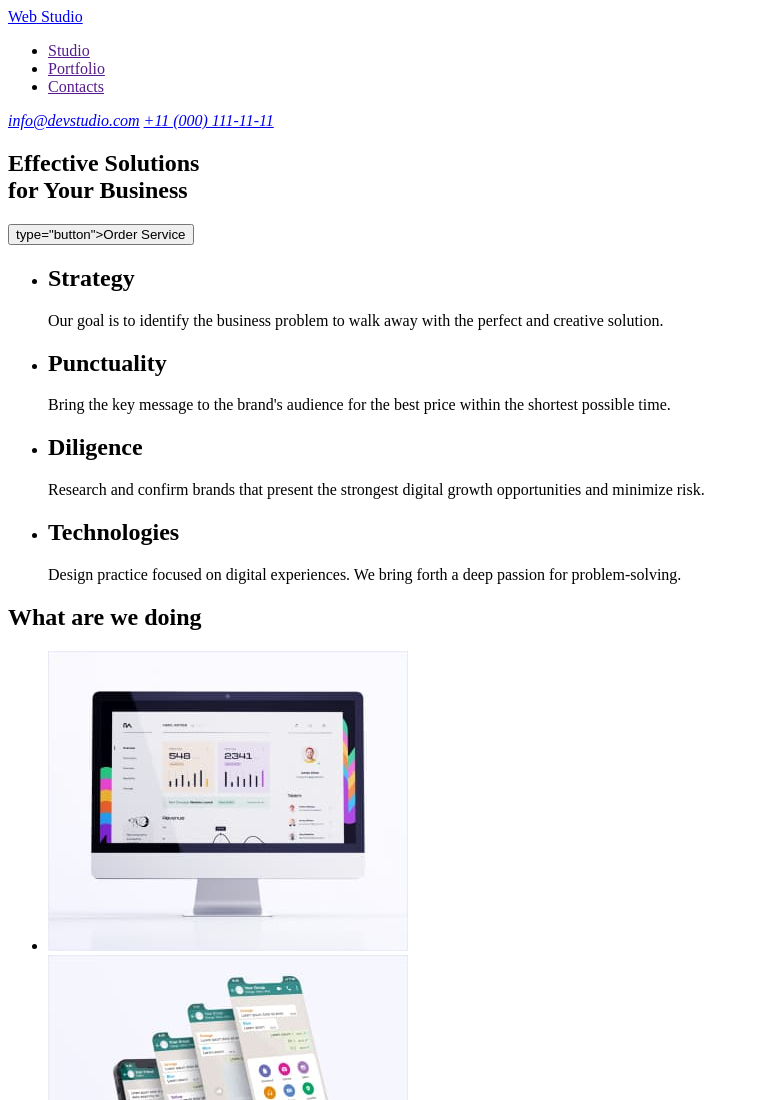
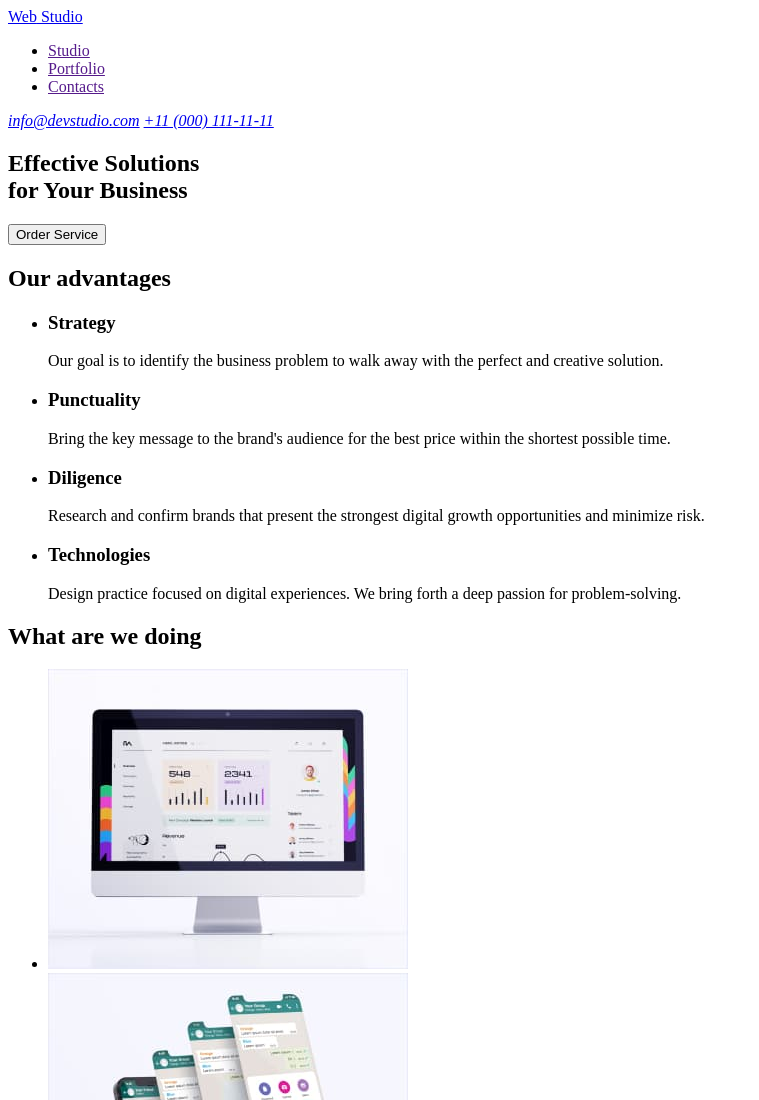
Before and after one commit to groats23/goit-homework-01, a plain HTML site: page index.html in a window 1280 px wide. Shown: the top 1100 px of the page, without its empty margins (0-759 px from the left). Drawn offline with Linux system fonts and the light colour scheme.

Commit message:
Update index.html

```diff
--- a/index.html
+++ b/index.html
@@ -11,19 +11,18 @@
     <header>
       <nav>
         <a href="./index.html"> <span>Web</span> Studio</a>
-
         <ul>
           <li><a href="">Studio</a></li>
           <li><a href="">Portfolio</a></li>
           <li><a href="">Contacts</a></li>
         </ul>
+      </nav>
 
-        <!--Link to email address and phone number-->
-        <address>
-          <a href="mailto:info@devstudio.com">info@devstudio.com</a>
-          <a href="tel:+110001111111">+11 (000) 111-11-11</a>
-        </address>
-      </nav>
+      <!--Link to email address and phone number-->
+      <address>
+        <a href="mailto:info@devstudio.com">info@devstudio.com</a>
+        <a href="tel:+110001111111">+11 (000) 111-11-11</a>
+      </address>
     </header>
 
     <!--Page content-->
@@ -35,35 +34,36 @@
           for Your Business
         </h1>
 
-        <button>type="button">Order Service</button>
+        <button>Order Service</button>
       </section>
 
       <!--Description-->
       <section>
+        <h2>Our advantages</h2>
         <ul>
           <li>
-            <h2>Strategy</h2>
+            <h3>Strategy</h3>
             <p>
               Our goal is to identify the business problem to walk away with the
               perfect and creative solution.
             </p>
           </li>
           <li>
-            <h2>Punctuality</h2>
+            <h3>Punctuality</h3>
             <p>
               Bring the key message to the brand's audience for the best price
               within the shortest possible time.
             </p>
           </li>
           <li>
-            <h2>Diligence</h2>
+            <h3>Diligence</h3>
             <p>
               Research and confirm brands that present the strongest digital
               growth opportunities and minimize risk.
             </p>
           </li>
           <li>
-            <h2>Technologies</h2>
+            <h3>Technologies</h3>
             <p>
               Design practice focused on digital experiences. We bring forth a
               deep passion for problem-solving.
```
